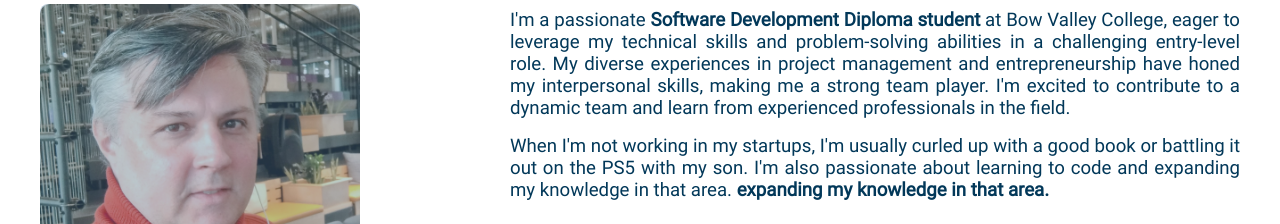
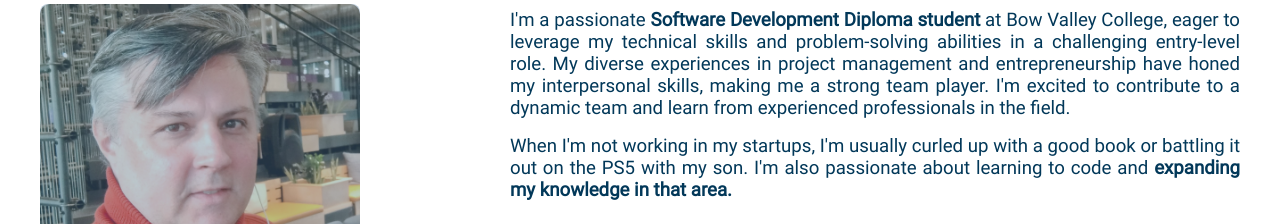
Before and after one commit to gunthersantos/personalwebsite, a plain HTML site: page index.html in a window 1280 px wide. Shown: the part 1000-1224 px from the top of the page. Drawn offline with nearby package versions, Linux system fonts and the light colour scheme.

Commit message:
Update index.html

```diff
--- a/index.html
+++ b/index.html
@@ -81,7 +81,7 @@
                             professionals in the field.
                         </p>
                         <p class="about__text" style="text-align: justify;  ">
-                            When I'm not working in my startups, I'm usually curled up with a good book or battling it out on the PS5 with my son. I'm also passionate about learning to code and expanding my knowledge in that area.
+                            When I'm not working in my startups, I'm usually curled up with a good book or battling it out on the PS5 with my son. I'm also passionate about learning to code and
                             <strong>expanding my knowledge in that area.</strong>
                             <div class="home__social" style="margin: 10px;">
                                 <a target="_blank" href="https://www.linkedin.com/in/gunthersantos" target="_blank"" class="home__social-icon"><i class='bx bxl-linkedin'></i></a>
```
